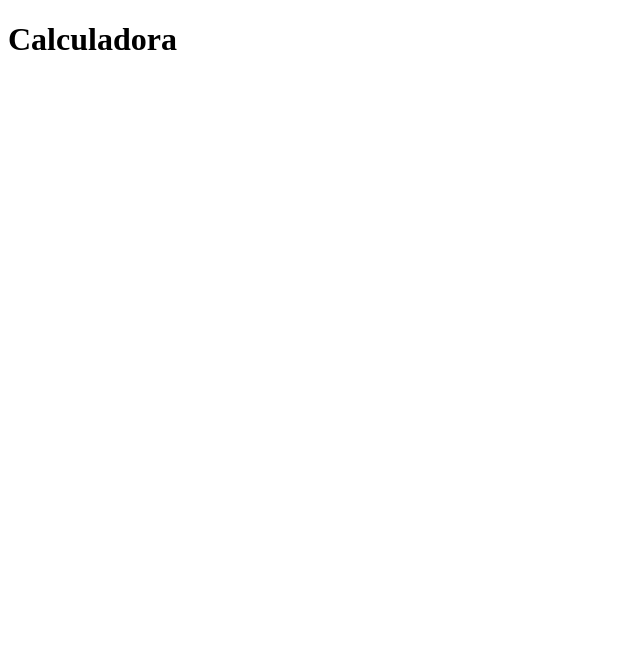
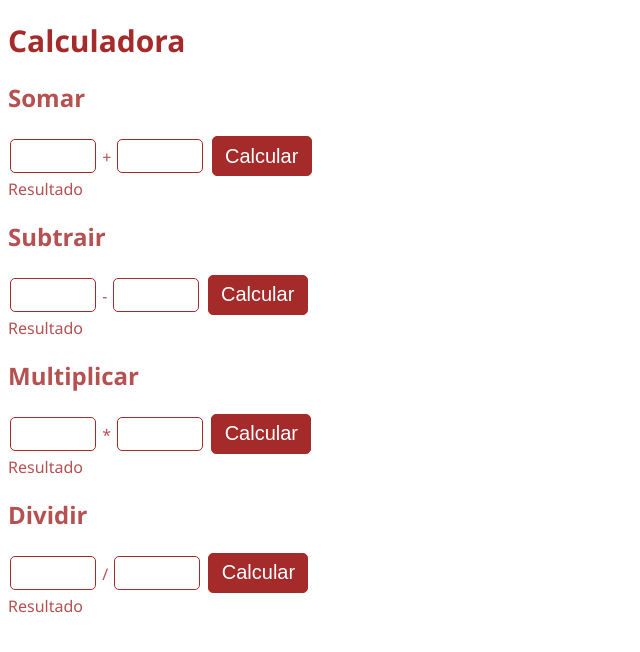
Before and after one commit to IgorFreitasRocha/pratica_javascript, a plain HTML site: page CursoJS/Exercicios/Calculadora/index.html in a window 1280 px wide. Shown: the whole page, without its empty margins (0-640 px from the left). Drawn offline with Linux system fonts and the light colour scheme.

Commit message:
Calculadora com 4 operacoes

```diff
--- a/CursoJS/Exercicios/Calculadora/index.html
+++ b/CursoJS/Exercicios/Calculadora/index.html
@@ -4,12 +4,55 @@
         <meta charset="UTF-8">
         <meta http-equiv="X-UA-Compatible" content="IE=edge">
         <meta name="viewport" content="width=device-width, initial-scale=1.0">
+        <link rel="stylesheet" href="style.css">
         <title>Calculadora</title>
     </head>
     <body>
 
         <h1> Calculadora </h1>
 
+        <div class="calcular">
+            <h2> Somar </h2>
 
+
+            <input type="number" id="campo1" name="campo1"> +
+            <input type="number" id="campo2" name="campo2">
+            <input type="button" value="Calcular" onclick="somar()"></input>
+            <div id="resultadoSoma"> Resultado </div>
+        </div>
+
+        <div>
+
+        <div class="calcular">
+
+            <h2> Subtrair </h2>
+
+            <input type="number" name="campo3" id="campo3"> -
+            <input type="number" name="campo4" id="campo4">
+            <input type="button" value="Calcular" onclick="subtrair()">
+            <div id="resultadoSub"> Resultado </div>
+        </div>
+
+        <div class="calcular">
+
+                <h2> Multiplicar </h2>
+
+                <input type="number" name="campo5" id="campo5"> *
+                <input type="number" name="campo6" id="campo6">
+                <input type="button" value="Calcular" onclick="multiplicar()">
+                <div id="resultadoMult"> Resultado </div>
+        </div>
+
+        <div class="calcular">
+
+                <h2> Dividir </h2>
+
+                <input type="number" name="campo7" id="campo7"> /
+                <input type="number" name="campo8" id="campo8">
+                <input type="button" value="Calcular" onclick="dividir()">
+                <div id="resultadoDiv"> Resultado </div>
+        </div>
+
+        <script src="script.js"></script>
     </body>
 </html>
--- /dev/null
+++ b/CursoJS/Exercicios/Calculadora/script.js
@@ -0,0 +1,57 @@
+// Somar
+function somar(){
+    let v1 = window.document.getElementById('campo1')
+    let v2 = window.document.getElementById('campo2')
+    let resul = window.document.getElementById('resultadoSoma')
+
+    let valor1 = Number(v1.value)
+    let valor2 = Number(v2.value)
+
+    let soma = valor1 + valor2
+
+    resul.innerHTML = `O Resultado é:<strong> ${soma} </strong>`
+}
+
+// Subtrair
+function subtrair(){
+
+    let v1 = window.document.querySelector('input#campo3')
+    let v2 = window.document.querySelector('input#campo4')
+    let resul = window.document.querySelector('div#resultadoSub')
+
+    let valor1 = Number(v1.value)
+    let valor2 = Number(v2.value)
+
+    let sub = valor1 - valor2
+
+    resul.innerHTML = `O resultado é: <strong> ${sub} </strong>`
+
+}
+
+// Multiplicar
+function multiplicar(){
+    let v1 = window.document.querySelector('input#campo5')
+    let v2 = window.document.querySelector('input#campo6')
+    let resul = window.document.querySelector('div#resultadoMult')
+
+    let valor1 = Number(v1.value)
+    let valor2 = Number(v2.value)
+
+    let mult = valor1 * valor2
+
+    resul.innerHTML = `O resultado é: <strong> ${mult} </strong>`
+}
+
+// Dividir
+function dividir(){
+    let v1 = window.document.querySelector('input#campo7')
+    let v2 = window.document.querySelector('input#campo8')
+    let resul = window.document.querySelector('div#resultadoDiv')
+
+    let valor1 = Number(v1.value)
+    let valor2 = Number(v2.value)
+
+    let div = valor1 / valor2
+
+    resul.innerHTML = `O resultado é: <strong> ${div} </strong>`
+}
--- /dev/null
+++ b/CursoJS/Exercicios/Calculadora/style.css
@@ -0,0 +1,44 @@
+body{
+    color: rgba(165, 42, 42, 0.814);
+    font-family: 'Segoe UI', Tahoma, Geneva, Verdana, sans-serif;
+
+}
+
+input {
+    width: 80px;
+    height: 30px;
+    font-size: 20px;
+    text-align: center;
+    border: 1px solid rgb(165, 42, 42);
+    border-radius: 5px;
+    margin: 2px;
+}
+
+input[type="button"]{
+    width: 100px;
+    height: 40px;
+    font-size: 20px;
+    text-align: center;
+    border: 1px solid rgb(165, 42, 42);
+    border-radius: 5px;
+    margin: 2px;
+    background-color: rgb(165, 42, 42);
+    color: white;
+}
+
+input[type="button"]:hover{
+    background-color: orange;
+    color: white;
+}
+
+input[type="button"]:active{
+    background-color: rgb(165, 42, 42);
+    color: white;
+}
+
+h1{
+    text-align: auto;
+    font-size: 30px;
+    font-weight: bold;
+    color: rgb(165, 42, 42);
+}
```
